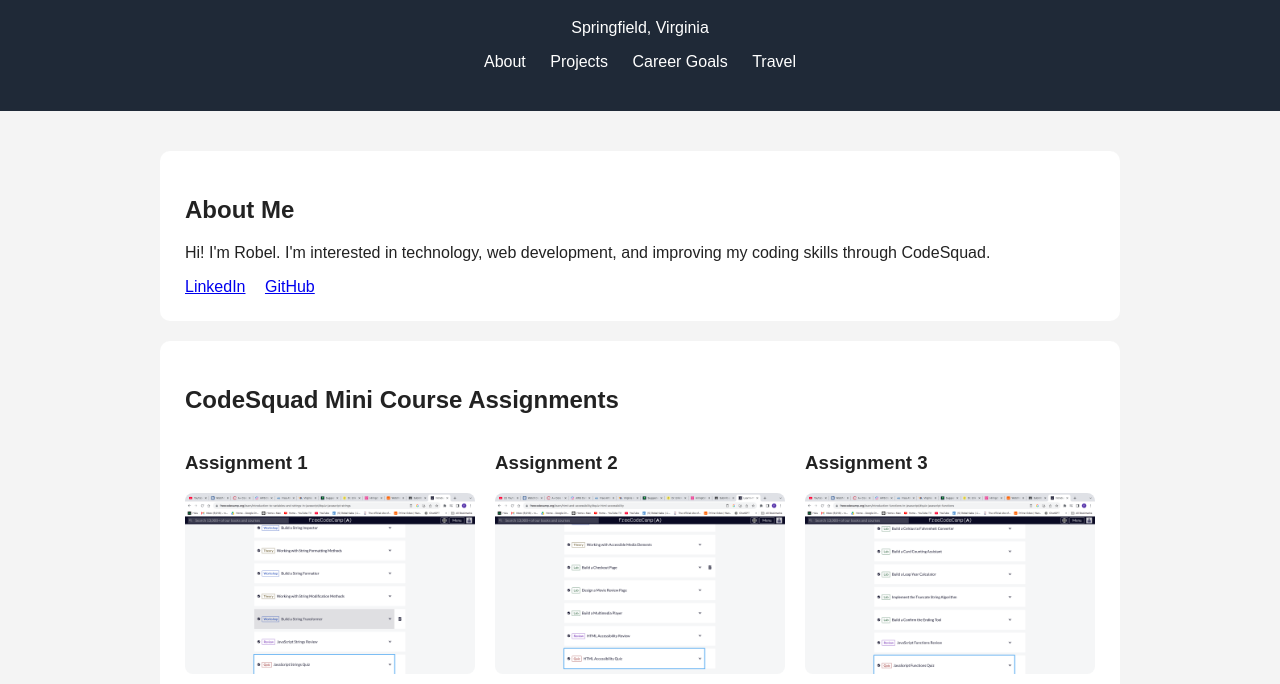
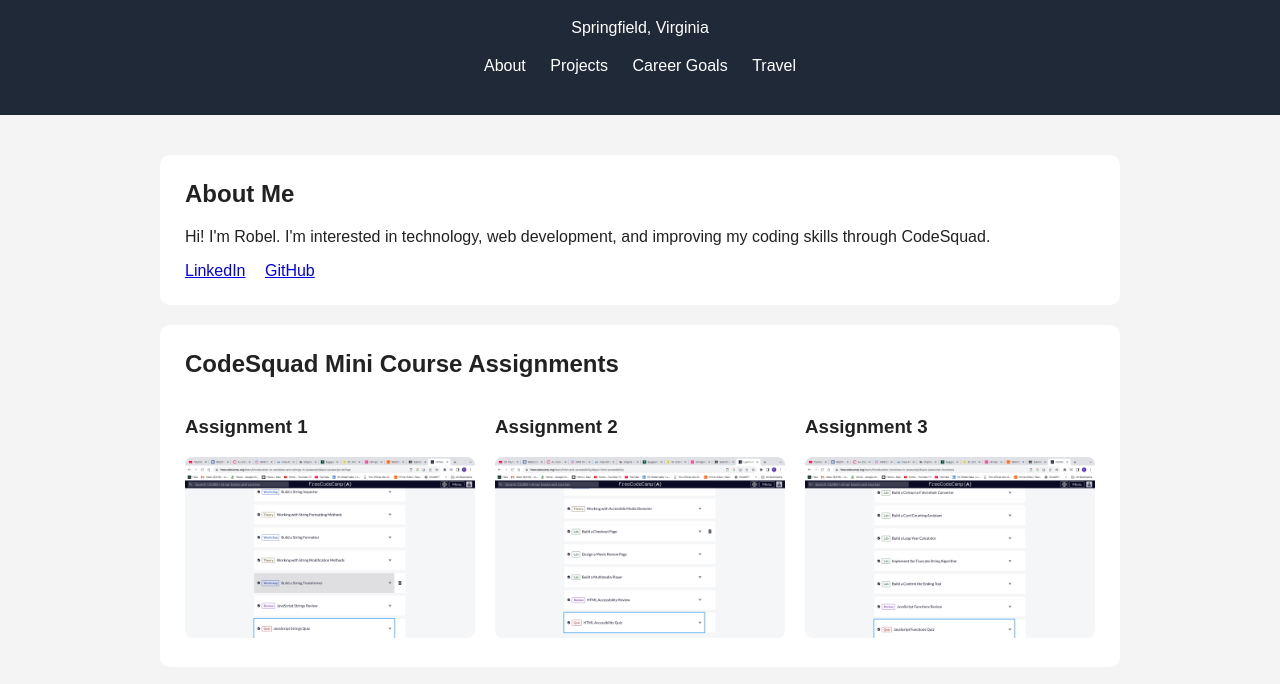
Before and after one commit to Jimmyhub45/portfolio, a plain HTML site: page index.html in a window 1280 px wide. Shown: the part 101-785 px from the top of the page. Drawn offline with Linux system fonts and the light colour scheme.

Commit message:
Update style.css

```diff
--- a/style.css
+++ b/style.css
@@ -14,6 +14,10 @@
   color: white;
   text-align: center;
   padding: 40px 20px;
+}
+
+nav {
+  margin-top: 20px;
 }
 
 nav a {
@@ -39,6 +43,10 @@
   border-radius: 10px;
 }
 
+h2 {
+  margin-top: 0;
+}
+
 .projects {
   display: flex;
   gap: 20px;
@@ -61,8 +69,8 @@
 }
 
 footer {
+  background-color: #1f2937;
+  color: white;
   text-align: center;
   padding: 20px;
-  background-color: #1f2937;
-  color: white;
 }
```
